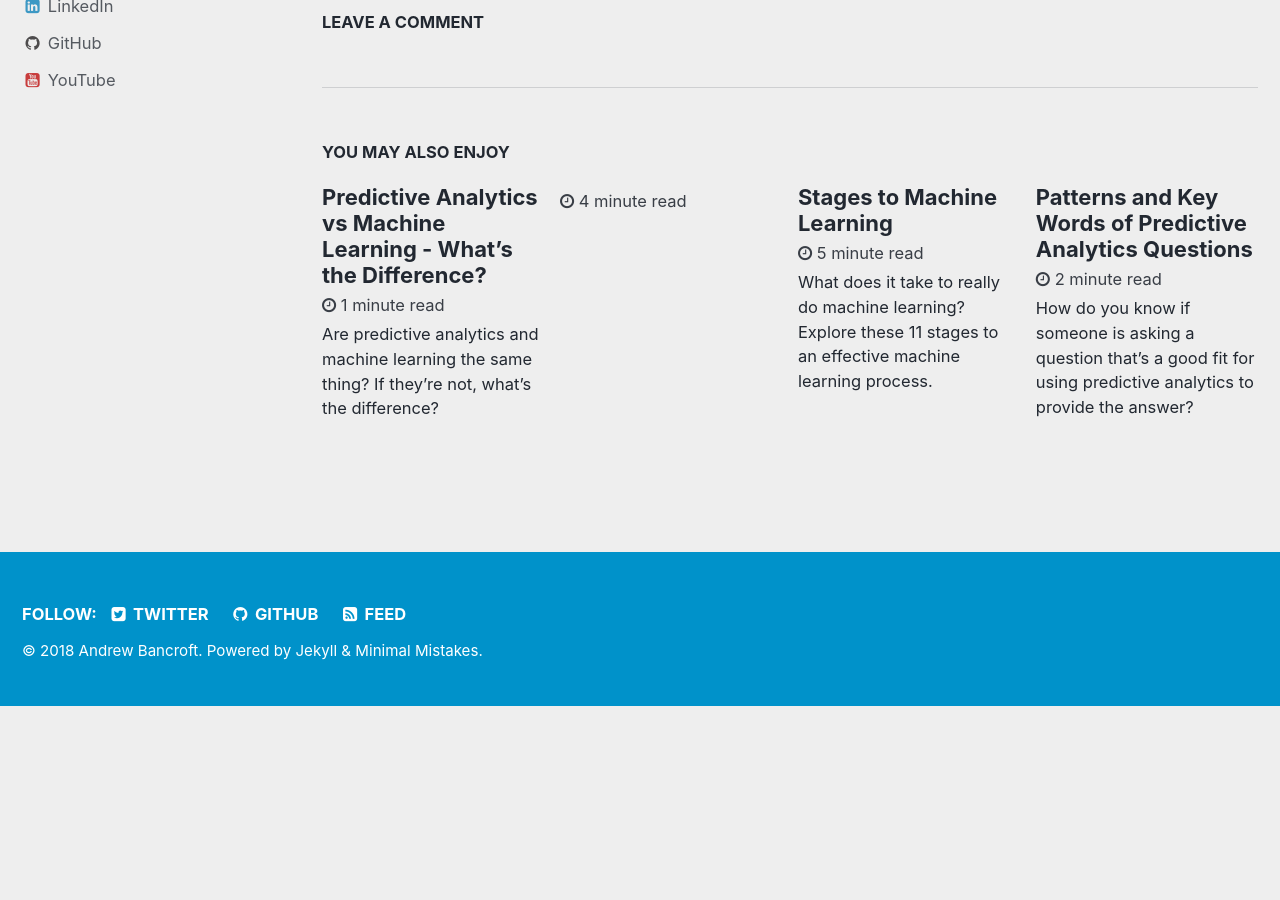
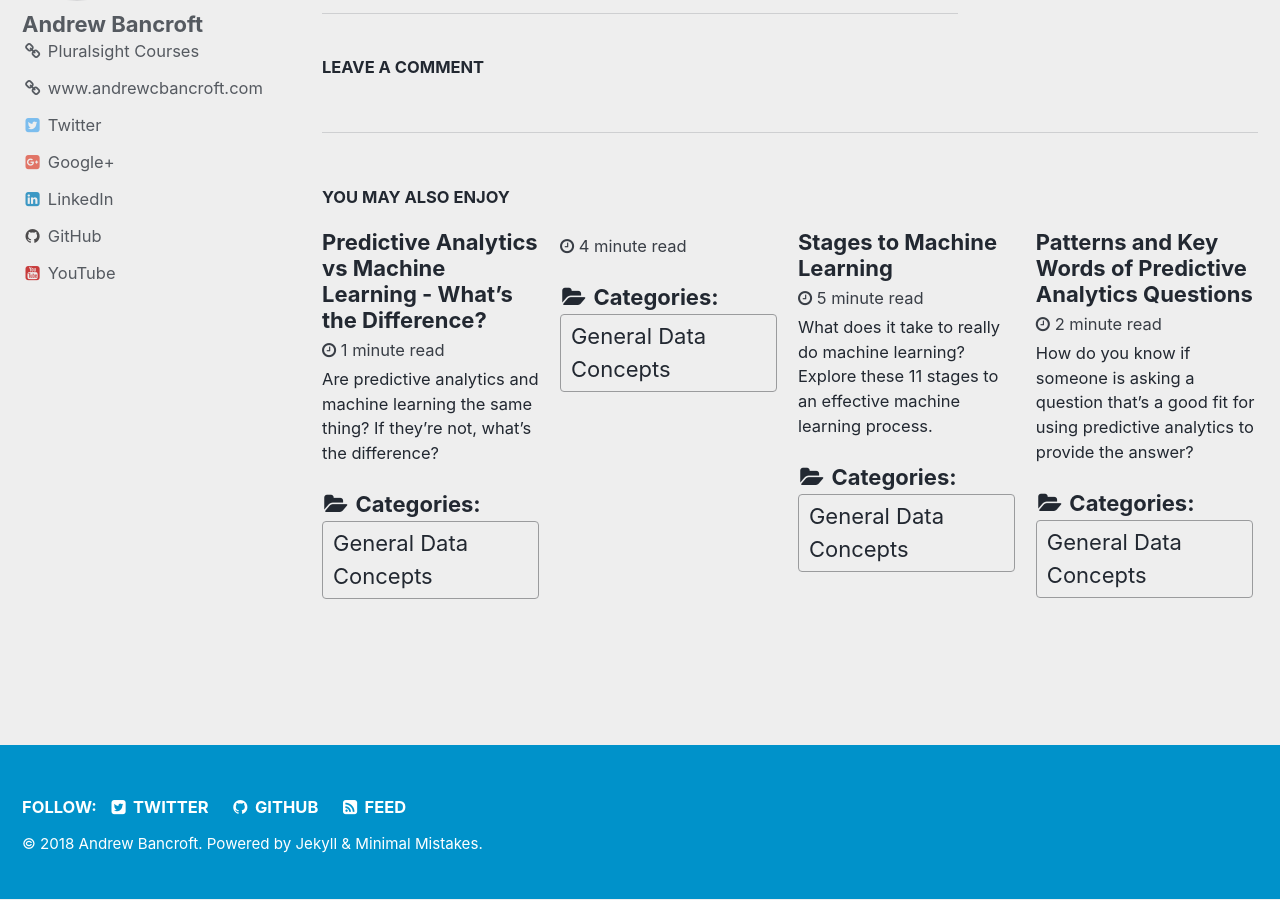
Before and after one commit to andrewcbancroft/datadaylife-blog, a Jekyll site: the page built from _posts/2018-01-09-what-kinds-of-data-analysis-are-there.md, in a window 1280 px wide and 900 px high, scrolled down 3672 px. Built offline with Jekyll 4.4.1, drawn with Linux system fonts in a browser that asks for light colours; comment, search, counter and statistics services are not loaded; before the commit the page ends 4379 px from its top, so only the background shows below that; some of the changed text lies outside the part shown; grey boxes are pictures that could not be loaded.

Commit message:
Update 2018-01-09-what-kinds-of-data-analysis-are-there.md

```diff
--- a/_posts/2018-01-09-what-kinds-of-data-analysis-are-there.md
+++ b/_posts/2018-01-09-what-kinds-of-data-analysis-are-there.md
@@ -3,6 +3,7 @@ title: What Kinds of Data Analysis Are There?
 excerpt: "How can we categorize the data analyses we do? How are they related, and does one kind of analysis set you up for another?  Let's explore..."
 layout: work-in-progress
 toc: true
+categories: [General Data Concepts]
 ---
 
 I stumbled upon an article in Science Magazine from March 2015 titled, "[What is the Question?](https://www.d.umn.edu/~kgilbert/ened5560-1/The%20Research%20Question-2015-Leek-1314-5.pdf)". It's a short but insightful article that succinctly summarizes the kinds of analysis that can be done on data.  I love the flow chart that they include. The authors guide you through figuring out what kind of analysis you're doing based on what you do with the data.
```
